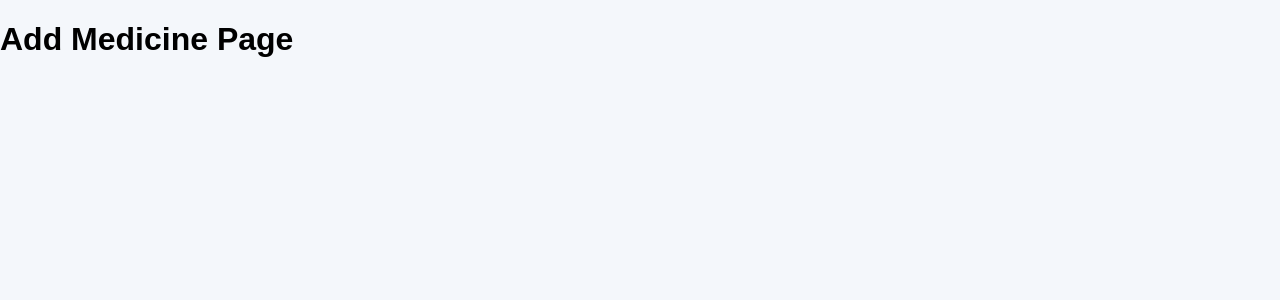
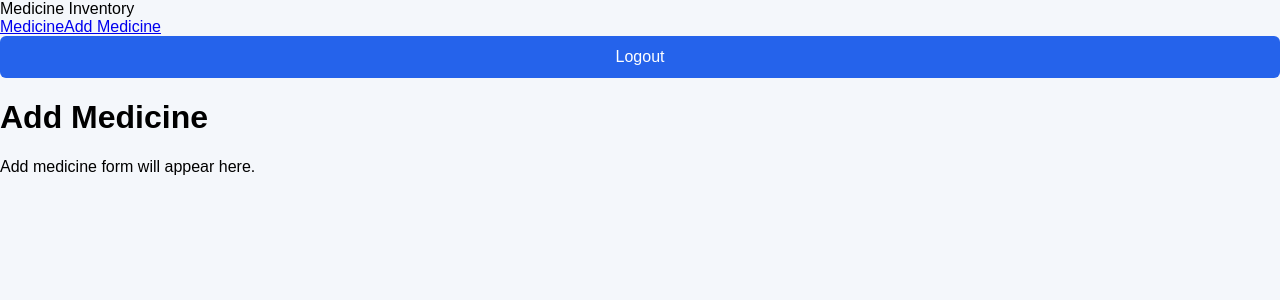
Before and after one commit to shim-zzz/Drugs-and-Medicine-Inventory-System, a React (Vite) app in the folder medicine-inventory-frontend/: page /add-medicine in a window 1280 px wide. Shown: the top 300 px of the page. Built offline with nearby package versions, Linux system fonts and the light colour scheme.

Commit message:
Modified function for AddMedicine

```diff
--- a/medicine-inventory-frontend/src/App.jsx
+++ b/medicine-inventory-frontend/src/App.jsx
@@ -19,7 +19,16 @@ function Medicine() {
 
 
 function AddMedicine() {
-  return <h1>Add Medicine Page</h1>;
+  return (
+    <>
+      <Navbar />
+
+      <main className="page-container">
+        <h1>Add Medicine</h1>
+        <p>Add medicine form will appear here.</p>
+      </main>
+    </>
+  );
 }
 
 function App() {
```
